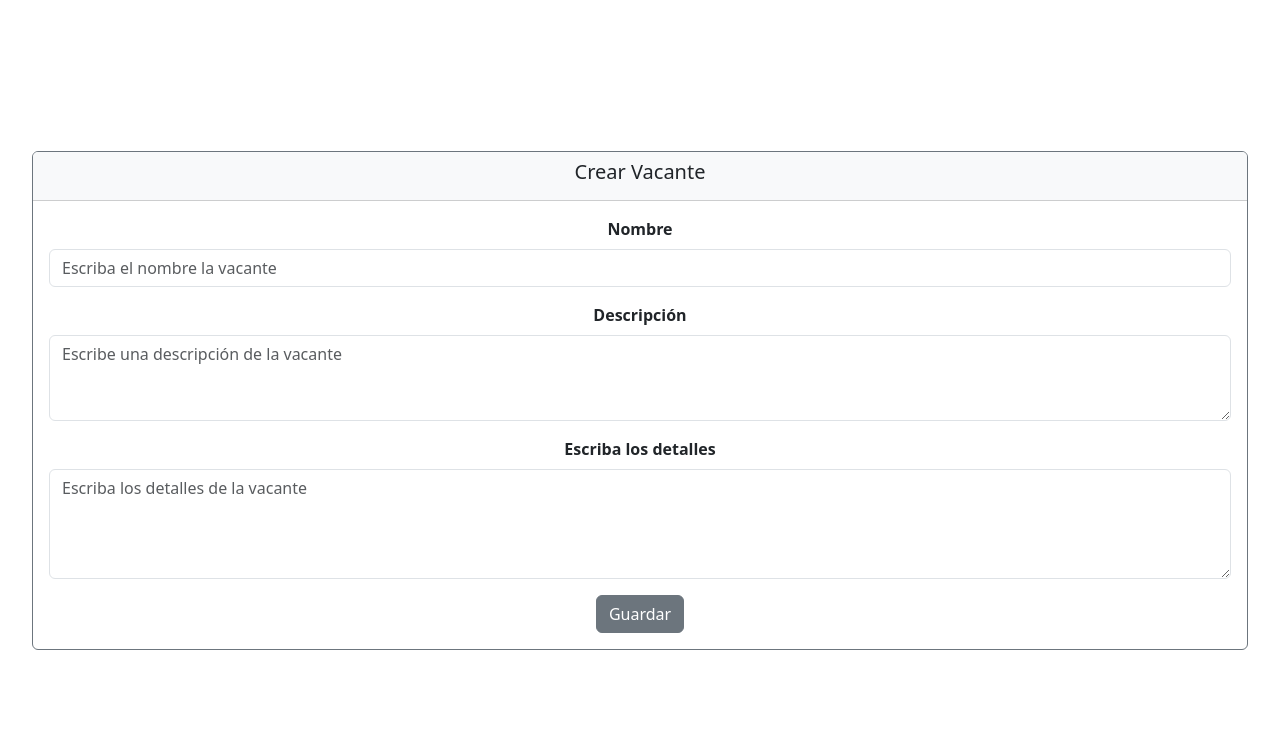
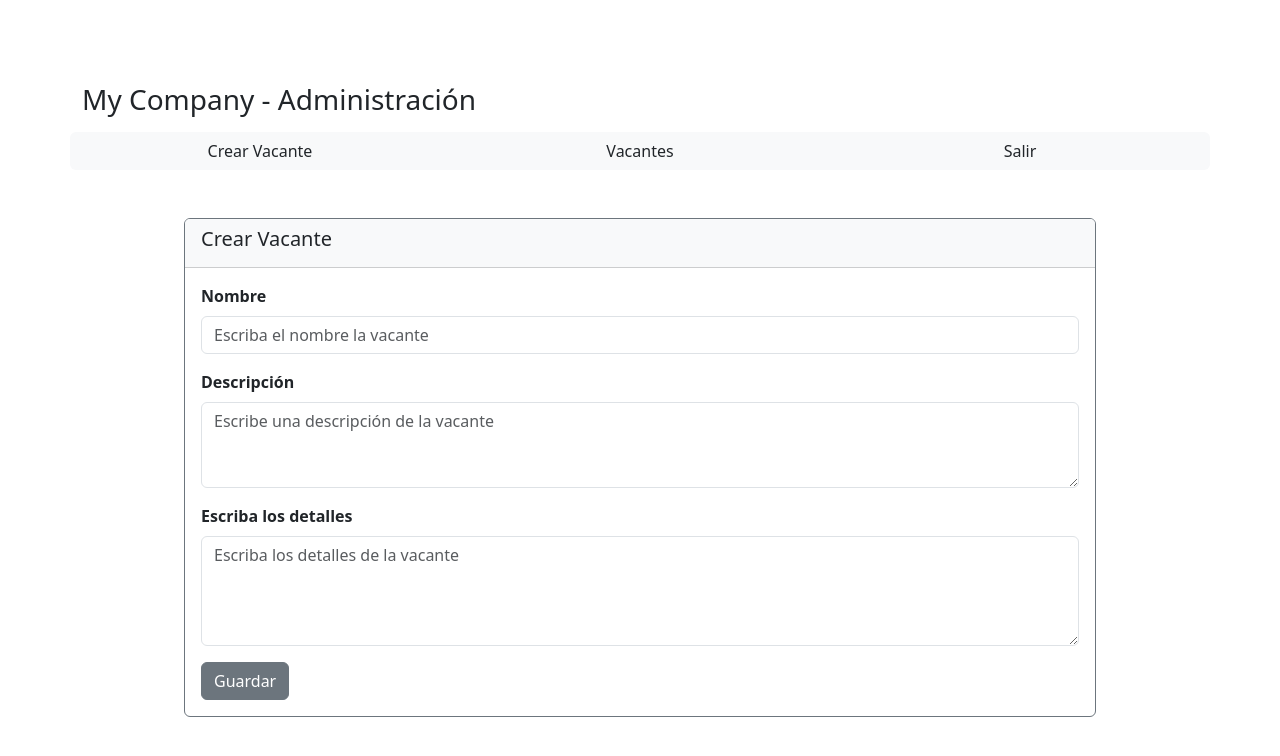
Before and after one commit to EfrenDLD/vacantes-app-FRONTEND, a React (Vite) app: page /formularioVacante in a window 1280 px wide. Shown: the top 756 px of the page. Built offline with nearby package versions, Linux system fonts and the light colour scheme.

Commit message:
refactor: Modificacion en app.css para poder ocupar todo el ancho de la pagina

```diff
--- a/src/App.css
+++ b/src/App.css
@@ -6,7 +6,6 @@
   text-align: center;
 }
 
-
 .read-the-docs {
   color: #888;
 }
--- a/src/components/NavAdmin/NavAdmin.jsx
+++ b/src/components/NavAdmin/NavAdmin.jsx
@@ -1,15 +1,14 @@
 export const NavAdmin = () => {
     return (
-
         <div className="container ">
-                <div className="d-flex align-items-start">
+            <div className="d-flex align-items-top">
             </div>
             <div className="row">
                 <div className="col">
                     <h3 className="text-start">My Company - Administración</h3>
                 </div>
             </div>
-                <div className="row bg-light mt-2">
+            <div className="row bg-light mt-2 rounded-2">
                 <div className="col-4">
                     <button className="btn w-100">Crear Vacante</button>
                 </div>
@@ -21,6 +20,5 @@ export const NavAdmin = () => {
                 </div>
             </div>
         </div>
-
     );
 };
--- a/src/pages/FormularioVacantes/FormularioVacantes.jsx
+++ b/src/pages/FormularioVacantes/FormularioVacantes.jsx
@@ -1,7 +1,11 @@
+import { NavAdmin } from "../../components/NavAdmin/NavAdmin"
+
 export const FormularioVacante = () => {
     return (
         <div className="w-100">
-            <div className="col-12 card border-secondary w-100 m-0">
+            <NavAdmin />
+            <div className="d-flex justify-content-center">
+                <div className="col-12 card border-secondary w-75 mt-5  text-start">
                     <div className="card-header bg-light">
                         <h5 className="card-title">Crear Vacante</h5>
                     </div>
@@ -55,5 +59,6 @@ export const FormularioVacante = () => {
                     </div>
                 </div>
             </div>
+        </div>
     )
 }
```
Lines whose indentation alone changed are shown as unchanged.
